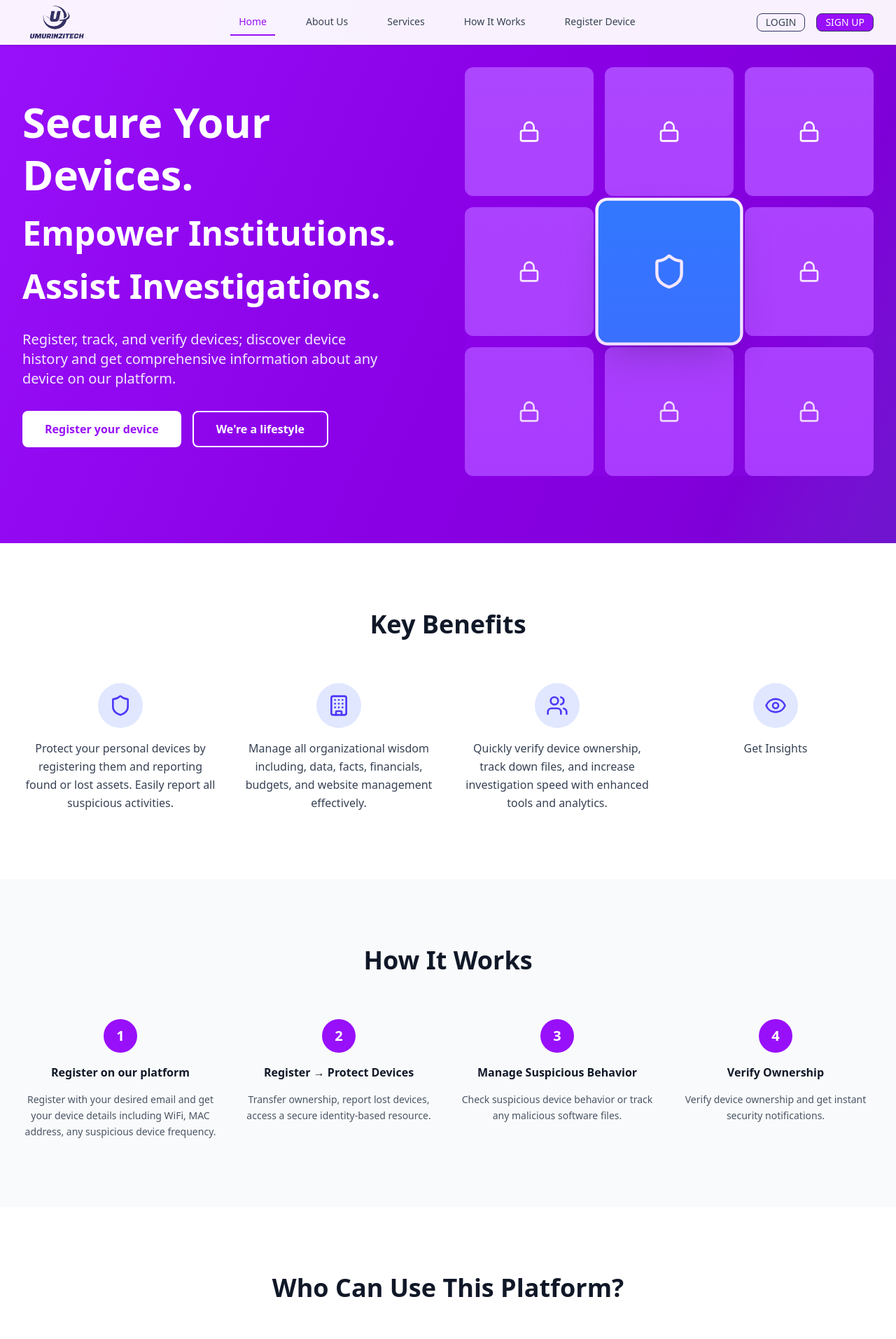
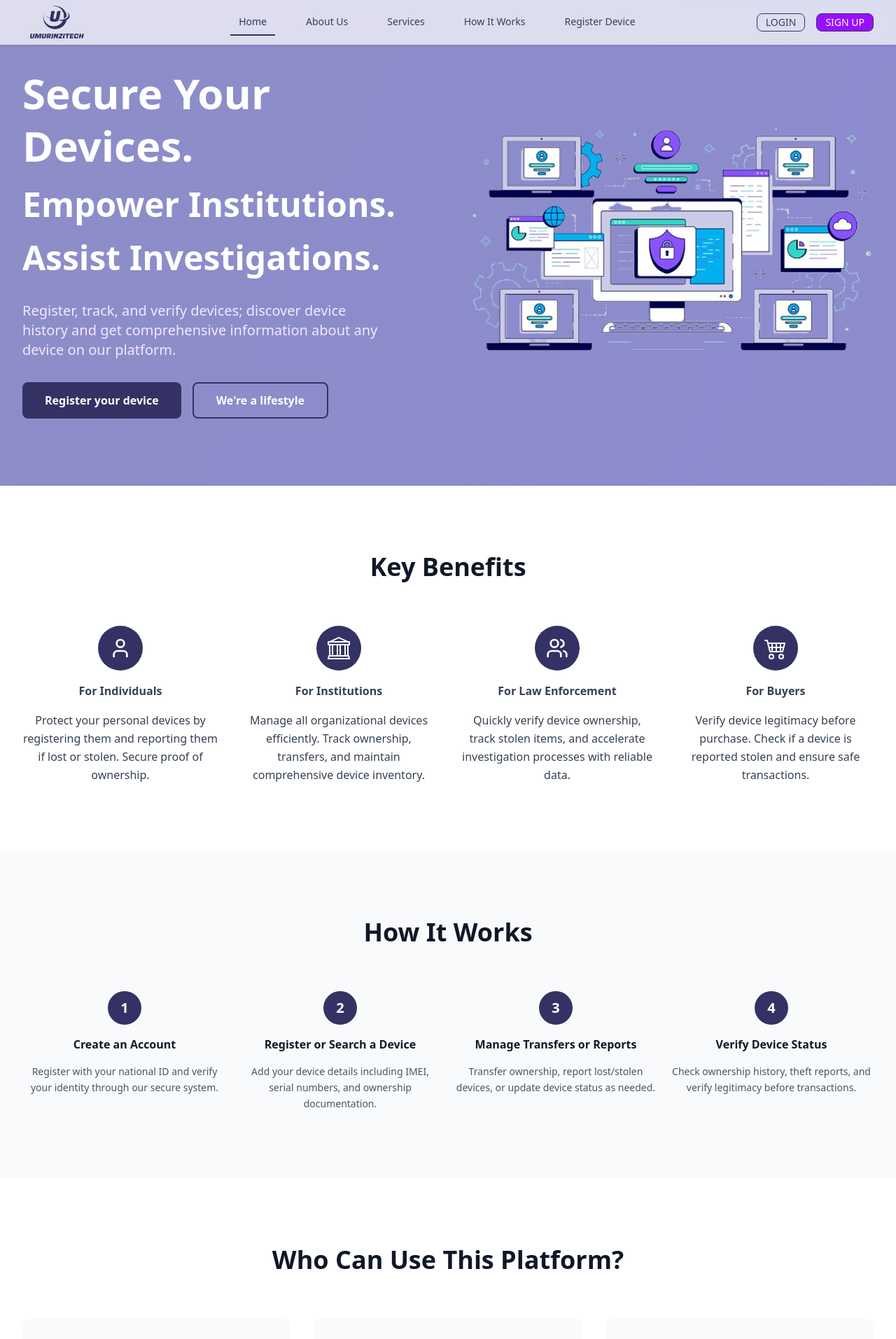
Before and after one commit to Prom004/umurinziTech, a React (Vite) app in the folder frontend/: page / in a window 1280 px wide. Shown: the top 1913 px of the page at 70% size. Built offline with nearby package versions, Linux system fonts and the light colour scheme.

Commit message:
Adjusting the home page

```diff
--- a/frontend/src/App.jsx
+++ b/frontend/src/App.jsx
@@ -13,12 +13,14 @@ function App() {
   return (
     <Router>
       <Header />
+      <div className='min-h-screen bg-white'>
       <Routes>
         <Route path='/' element={<Home />} />
         <Route path='/login' element={<LoginPage />}/>
         <Route path='/signup' element={<SignupPage />}/>
         <Route path='/registerDevice' element={<RegisterPage />}/>
       </Routes>
+      </div>
       <Footer />
     </Router>
   )
--- a/frontend/src/components/Header.jsx
+++ b/frontend/src/components/Header.jsx
@@ -1,29 +1,25 @@
-import React, { useState} from "react";
+import React, { useState } from "react";
 import { Menu, X } from 'lucide-react'
-import { href, Link } from 'react-router-dom'
+import { Link, useLocation } from 'react-router-dom'
 import logo from '../assets/img/logo.png'
-import RegisterPage from "../pages/RegisterPage";
 
-
-export default function Header({transparent = false}){
-
-    const [currentPage, setCurrentPage] = useState('home');
+export default function Header({ transparent = false }) {
     const [mobileMenuOpen, setMobileMenuOpen] = useState(false);
     const [scrolled, setScrolled] = useState(false);
-
+    const location = useLocation();
 
     const navigationItems = [
-        { id: 'home', label: 'Home', href: '#' },
-        { id: 'about', label: 'About Us', href: '#' },
-        { id: 'services', label: 'Services', href: '#' },
-        { id: 'how-it-works', label: 'How It Works', href: '#' },
-        { id: 'registerDevices', label: 'Register Device', href: {RegisterPage} },
+        { id: 'home', label: 'Home', href: '/' },
+        { id: 'about', label: 'About Us', href: '/about' },
+        { id: 'services', label: 'Services', href: '/services' },
+        { id: 'how-it-works', label: 'How It Works', href: '/how-it-works' },
+        { id: 'registerDevices', label: 'Register Device', href: '/registerDevice' },
     ];
 
 
     return(
     <nav className={`fixed w-full z-50 transition-all duration-300 ${
-      scrolled || !transparent ? 'bg-white/95 backdrop-blur-sm shadow-sm' : 'bg-transparent'
+      scrolled || !transparent ? 'bg-white/70 backdrop-blur-sm shadow-sm' : 'bg-transparent'
     }`}>
     <div className="max-w-7xl mx-auto px-4 sm:px-6 lg:px-8">
         <div className="flex justify-between items-center h-16">
@@ -34,13 +30,13 @@ export default function Header({transparent = false}){
           <div className="hidden md:block">
             <div className="ml-10 flex items-baseline space-x-8">
               {navigationItems.map((item) => (
-                <Link to={href}
+                <Link
                   key={item.id}
-                  onClick={() => setCurrentPage(item.id)}
+                  to={item.href}
                   className={`px-3 py-2 text-sm font-medium transition-colors ${
-                    currentPage === item.id
-                      ? 'text-purple-600 border-b-2 border-purple-600'
-                      : 'text-gray-700 hover:text-purple-600'
+                    location.pathname === item.href
+                      ? 'text-[#343264] border-b-2 border-[#343264]'
+                      : 'text-gray-700 hover:text-[#343264]'
                   }`}
                 >
                   {item.label}
@@ -50,12 +46,12 @@ export default function Header({transparent = false}){
           </div>
 
           <div className="hidden md:flex items-center space-x-4">
-            <button className="text-gray-700 hover:text-purple-600 border border-[#343264] rounded-lg px-3 py-0.5 text-sm font-medium">
+            <Link to="/login" className="text-gray-700 hover:text-purple-600 border border-[#343264] rounded-lg px-3 py-0.5 text-sm font-medium">
               LOGIN
-            </button>
-            <button className="bg-purple-600 text-white border border-[#343264] rounded-lg px-3 py-0.5  text-sm font-medium hover:bg-purple-700 transition-colors">
+            </Link>
+            <Link to="/signup" className="bg-purple-600 text-white border border-[#343264] rounded-lg px-3 py-0.5  text-sm font-medium hover:bg-purple-700 transition-colors">
               SIGN UP
-            </button>
+            </Link>
           </div>
 
           <div className="md:hidden">
@@ -72,24 +68,22 @@ export default function Header({transparent = false}){
           <div className="md:hidden">
             <div className="px-2 pt-2 pb-3 space-y-1 sm:px-3 bg-gray-50">
               {navigationItems.map((item) => (
-                <button
+                <Link
                   key={item.id}
-                  onClick={() => {
-                    setCurrentPage(item.id);
-                    setMobileMenuOpen(false);
-                  }}
+                  to={item.href}
+                  onClick={() => setMobileMenuOpen(false)}
                   className="block px-3 py-2 text-base font-medium text-gray-700 hover:text-purple-600 hover:bg-gray-100 w-full text-left"
                 >
                   {item.label}
-                </button>
+                </Link>
               ))}
               <div className="pt-4 pb-3 border-t border-gray-200">
-                <button className="block px-3 py-2 text-base font-medium text-gray-700 hover:text-purple-600 w-full text-left">
+                <Link to="/login" className="block px-3 py-2 text-base font-medium text-gray-700 hover:text-purple-600 w-full text-left">
                   LOGIN
-                </button>
-                <button className="block px-3 py-2 text-base font-medium bg-purple-600 text-white rounded-md mx-3 mt-2 hover:bg-purple-700">
+                </Link>
+                <Link to="/signup" className="block px-3 py-2 text-base font-medium bg-purple-600 text-white rounded-md mx-3 mt-2 hover:bg-purple-700">
                   SIGN UP
-                </button>
+                </Link>
               </div>
             </div>
           </div>
--- a/frontend/src/pages/Home.jsx
+++ b/frontend/src/pages/Home.jsx
@@ -1,7 +1,7 @@
 import React, { useState } from 'react';
-import Header from '../components/Header';
-import Footer from '../components/Footer';
-import { Shield, Building, Users, Eye, ChevronRight, Menu, X, Lock, Search, FileText, AlertTriangle } from 'lucide-react';
+import heroImage from '../assets/img/hero-image.png'
+import { BsBank, BsCart4 } from "react-icons/bs";
+import { Shield, Building, Users, Eye, ChevronRight, Menu, X, Lock, Search, FileText, AlertTriangle, User, ShoppingCart } from 'lucide-react';
 
 const Home = () => {
   const [currentPage, setCurrentPage] = useState('home');
@@ -9,43 +9,47 @@ const Home = () => {
 
   const benefits = [
     {
-      icon: <Shield className="w-8 h-8" />,
-      title: "Protect your personal devices by registering them and reporting found or lost assets. Easily report all suspicious activities."
+      icon: <User className="w-8 h-8" />,
+      title: "For Individuals",
+      content: "Protect your personal devices by registering them and reporting them if lost or stolen. Secure proof of ownership."
     },
     {
-      icon: <Building className="w-8 h-8" />,
-      title: "Manage all organizational wisdom including, data, facts, financials, budgets, and website management effectively."
+      icon: <BsBank className="w-8 h-8" />,
+      title: "For Institutions",
+      content: "Manage all organizational devices efficiently. Track ownership, transfers, and maintain comprehensive device inventory."
     },
     {
       icon: <Users className="w-8 h-8" />,
-      title: "Quickly verify device ownership, track down files, and increase investigation speed with enhanced tools and analytics."
+      title: "For Law Enforcement",
+      content: "Quickly verify device ownership, track stolen items, and accelerate investigation processes with reliable data."
     },
     {
-      icon: <Eye className="w-8 h-8" />,
-      title: "Get Insights"
+      icon: <BsCart4 className="w-8 h-8" />,
+      title: "For Buyers",
+      content: "Verify device legitimacy before purchase. Check if a device is reported stolen and ensure safe transactions."
     }
   ];
 
   const howItWorks = [
     {
       step: "1",
-      title: "Register on our platform",
-      description: "Register with your desired email and get your device details including WiFi, MAC address, any suspicious device frequency."
+      title: "Create an Account",
+      description: "Register with your national ID and verify your identity through our secure system."
     },
     {
       step: "2",
-      title: "Register → Protect Devices",
-      description: "Transfer ownership, report lost devices, access a secure identity-based resource."
+      title: "Register or Search a Device",
+      description: "Add your device details including IMEI, serial numbers, and ownership documentation."
     },
     {
       step: "3",
-      title: "Manage Suspicious Behavior",
-      description: "Check suspicious device behavior or track any malicious software files."
+      title: "Manage Transfers or Reports",
+      description: "Transfer ownership, report lost/stolen devices, or update device status as needed."
     },
     {
       step: "4",
-      title: "Verify Ownership",
-      description: "Verify device ownership and get instant security notifications."
+      title: "Verify Device Status",
+      description: "Check ownership history, theft reports, and verify legitimacy before transactions."
     }
   ];
 
@@ -78,24 +82,21 @@ const Home = () => {
 
   const successStories = [
     {
-      title: "Enhanced Security Implementation",
-      description: "Successfully implemented comprehensive device tracking across multiple government institutions, resulting in 95% reduction in asset loss.",
-      metrics: "95% Asset Recovery"
+      description: "\"We successfully recovered three stolen laptops using this system within 48 hours. The verification process is seamless and reliable.\"",
+      owner: "— Investigation Officer"
     },
     {
-      title: "University Campus Protection",
-      description: "Deployed campus-wide security monitoring system covering 50,000+ devices and ensuring student safety protocols.",
-      metrics: "50,000+ Devices"
+      description: "\"Our school's 200+ devices are now fully traceable. The system has eliminated equipment loss and improved our asset management significantly.\"",
+      owner: "— IT Manager, Public University"
     },
     {
-      title: "Corporate Asset Management",
-      description: "Streamlined business operations with real-time device monitoring and automated compliance reporting systems.",
-      metrics: "Real-time Monitoring"
+      description: "\"As a electronics retailer, this platform has increased customer confidence. They can verify device authenticity before purchase.\"",
+      owner: "— Electronics Store Owner"
     }
   ];
 
   return (
-    <div className="min-h-screen bg-gradient-to-br from-purple-600 via-purple-700 to-indigo-800">
+    <div className="min-h-screen bg-gradient-to-br from-[#8D8DC7] via-[#8c8cce] to-[#8D8DC7]">
 
       {/* Hero Section */}
       <div className="relative overflow-hidden">
@@ -119,31 +120,18 @@ const Home = () => {
               </p>
 
               <div className="flex flex-col sm:flex-row gap-4">
-                <button className="bg-white text-purple-600 px-8 py-3 rounded-lg font-semibold hover:bg-gray-100 transition-colors">
+                <button className="bg-[#343264] text-[#ffffff] px-8 py-3 rounded-lg font-semibold hover:bg-gray-100 hover:text-black transition-colors">
                   Register your device
                 </button>
-                <button className="border-2 border-white text-white px-8 py-3 rounded-lg font-semibold hover:bg-white hover:text-purple-600 transition-colors">
+                <button className="border-2 border-[#343264] text-white px-8 py-3 rounded-lg font-semibold hover:bg-white hover:text-purple-600 transition-colors">
                   We're a lifestyle
                 </button>
               </div>
             </div>
 
             <div className="relative">
-              <div className="grid grid-cols-3 gap-4">
-                {[...Array(9)].map((_, i) => (
-                  <div
-                    key={i}
-                    className={`aspect-square rounded-xl flex items-center justify-center text-white text-2xl font-bold ${
-                      i === 4
-                        ? 'bg-blue-500 ring-4 ring-white shadow-2xl scale-110'
-                        : 'bg-purple-500 bg-opacity-60'
-                    }`}
-                  >
-                    {i === 4 ? <Shield className="w-12 h-12" /> : <Lock className="w-8 h-8" />}
-                  </div>
-                ))}
-              </div>
-              <div className="absolute inset-0 bg-gradient-to-t from-purple-600/20 to-transparent rounded-xl"></div>
+              <img src={heroImage} alt="Hero Image" />
+              {/* <div className="absolute inset-0 bg-gradient-to-t from-purple-600/20 to-transparent rounded-xl"></div> */}
             </div>
           </div>
         </div>
@@ -156,10 +144,11 @@ const Home = () => {
           <div className="grid md:grid-cols-2 lg:grid-cols-4 gap-8">
             {benefits.map((benefit, index) => (
               <div key={index} className="text-center space-y-4">
-                <div className="bg-indigo-100 w-16 h-16 rounded-full flex items-center justify-center mx-auto text-indigo-600">
+                <div className="bg-[#343264] w-16 h-16 rounded-full flex items-center justify-center mx-auto text-white">
                   {benefit.icon}
                 </div>
-                <p className="text-gray-700 leading-relaxed">{benefit.title}</p>
+                <p className="text-gray-700 leading-relaxed font-semibold">{benefit.title}</p>
+                <p className='text-gray-700 leading-relaxed'> {benefit.content}</p>
               </div>
             ))}
           </div>
@@ -170,10 +159,10 @@ const Home = () => {
       <div className="bg-gray-50 py-24" id='how-it-works'>
         <div className="max-w-7xl mx-auto px-4 sm:px-6 lg:px-8">
           <h2 className="text-4xl font-bold text-center text-gray-900 mb-16">How It Works</h2>
-          <div className="grid md:grid-cols-2 lg:grid-cols-4 gap-8">
+          <div className="grid md:grid-cols-2 lg:grid-cols-4 gap-4">
             {howItWorks.map((step, index) => (
               <div key={index} className="text-center space-y-4">
-                <div className="bg-purple-600 text-white w-12 h-12 rounded-full flex items-center justify-center mx-auto text-xl font-bold">
+                <div className="bg-[#343264] text-white w-12 h-12 rounded-full flex items-center justify-center mx-auto text-xl font-bold">
                   {step.step}
                 </div>
                 <h3 className="font-semibold text-gray-900">{step.title}</h3>
```
Also changed, not shown: frontend/src/assets/img/hero-image.png (added).
